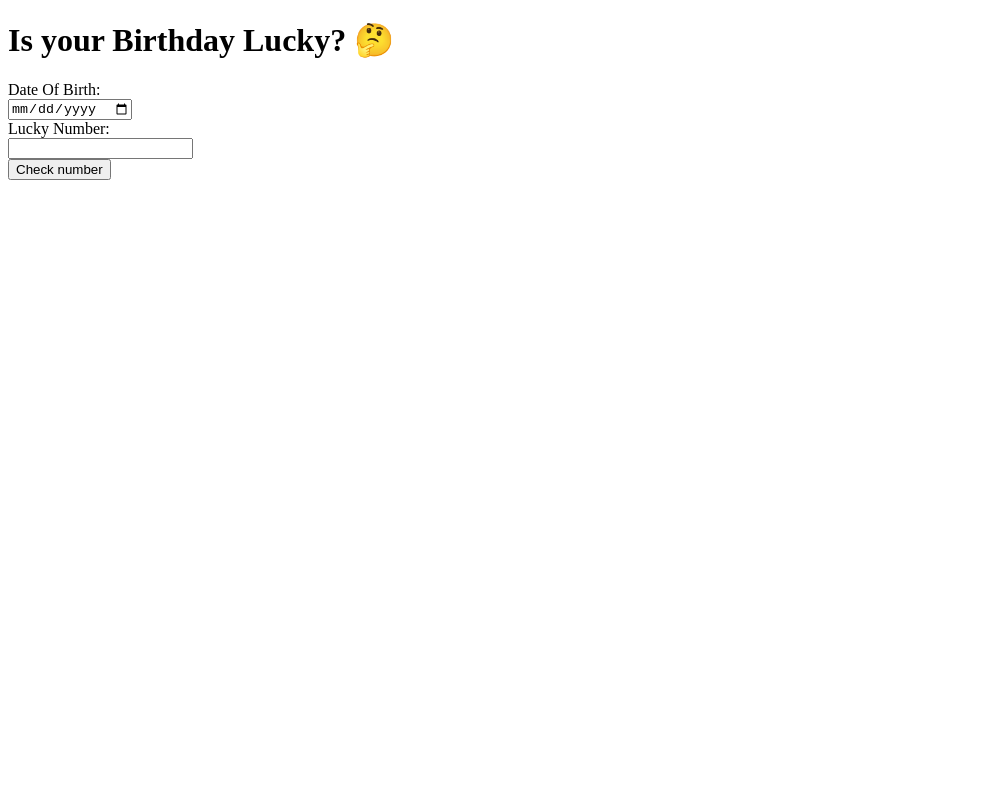
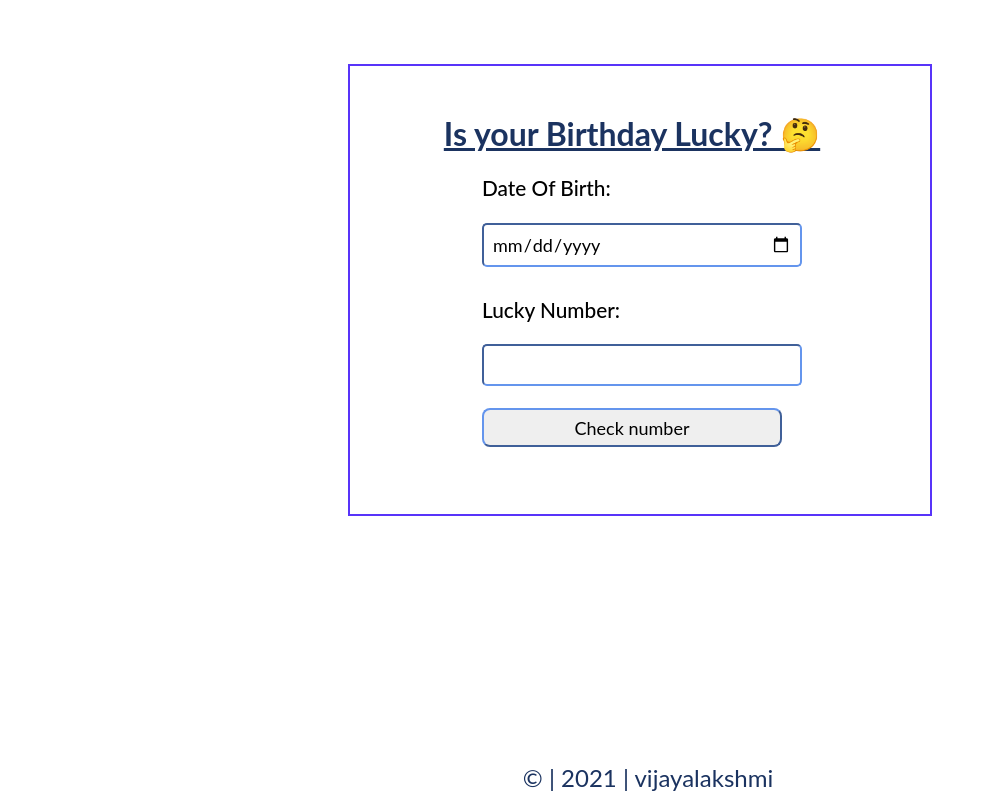
Before and after one commit to VijayalakshmiGanesh/IsYourBirthdayLucky, a plain HTML site: page index.html in a window 1280 px wide. Shown: the whole page, without its empty margins (0-987 px from the left). Drawn offline with Linux system fonts and the light colour scheme.

Commit message:
css done

```diff
--- a/index.html
+++ b/index.html
@@ -10,8 +10,11 @@
 </head>
 
 <body>
-    <div>
+    <div class="header">
         <h1>Is your Birthday Lucky? 🤔</h1>
+    </div>
+    <div class="container">
+
         <label for="DOB">Date Of Birth:</label><br />
         <input type="date" id="DOB"> <br />
         <label for="luckyNo">Lucky Number:</label><br />
@@ -20,6 +23,13 @@
         <p id="message"></p>
     </div>
     <script src="project.js"></script>
+
+    <footer style="
+    color: black;">
+        <p>© | 2021 | vijayalakshmi</p>
+    </footer>
+
+
 </body>
 
 </html>
--- a/style.css
+++ b/style.css
@@ -0,0 +1,86 @@
+footer {
+    text-align: center;
+    position: absolute;
+    bottom: 0;
+    left: 0;
+    right: 0;
+}
+
+body {
+    border: 2px solid rgb(88, 52, 249);
+    padding-left: 2rem;
+    padding-right: 3rem;
+    width: 500px;
+    margin: 5% auto;
+    padding-bottom: 1rem;
+}
+
+label,
+input {
+    display: block;
+    margin-top: 0.5rem;
+    width: 100%;
+
+}
+
+label {
+    font-weight: 500;
+    font-size: 1.3rem;
+}
+
+input {
+    border-radius: 5px;
+    padding: 0.5rem;
+    /* border: transparent; */
+    font-size: large;
+    margin: 0.2rem 0;
+    border-color: cornflowerblue;
+}
+
+html {
+
+    height: 100%;
+}
+
+* {
+    font-family: "Lato", sans-serif;
+}
+
+.header {
+    text-align: center;
+    margin-top: 3rem;
+    text-decoration: underline;
+    color: rgb(27, 51, 96);
+}
+
+.container {
+    width: 300px;
+    margin: auto auto;
+
+}
+
+#submit {
+    margin: 0.5rem auto;
+    display: block;
+    padding: 0.4rem 1rem;
+    border-radius: 0.5rem;
+    font-size: large;
+    cursor: pointer;
+    outline: var(--black);
+    margin: auto;
+    display: block;
+}
+
+p {
+    display: block;
+    margin: auto;
+    margin-top: 1rem;
+    width: 100%;
+    text-align: center;
+    padding: 0.5rem;
+    font-size: x-large;
+    border-color: var(--black);
+    border-width: medium;
+    border-radius: 5px;
+    color: rgb(27, 51, 96);
+}
```
